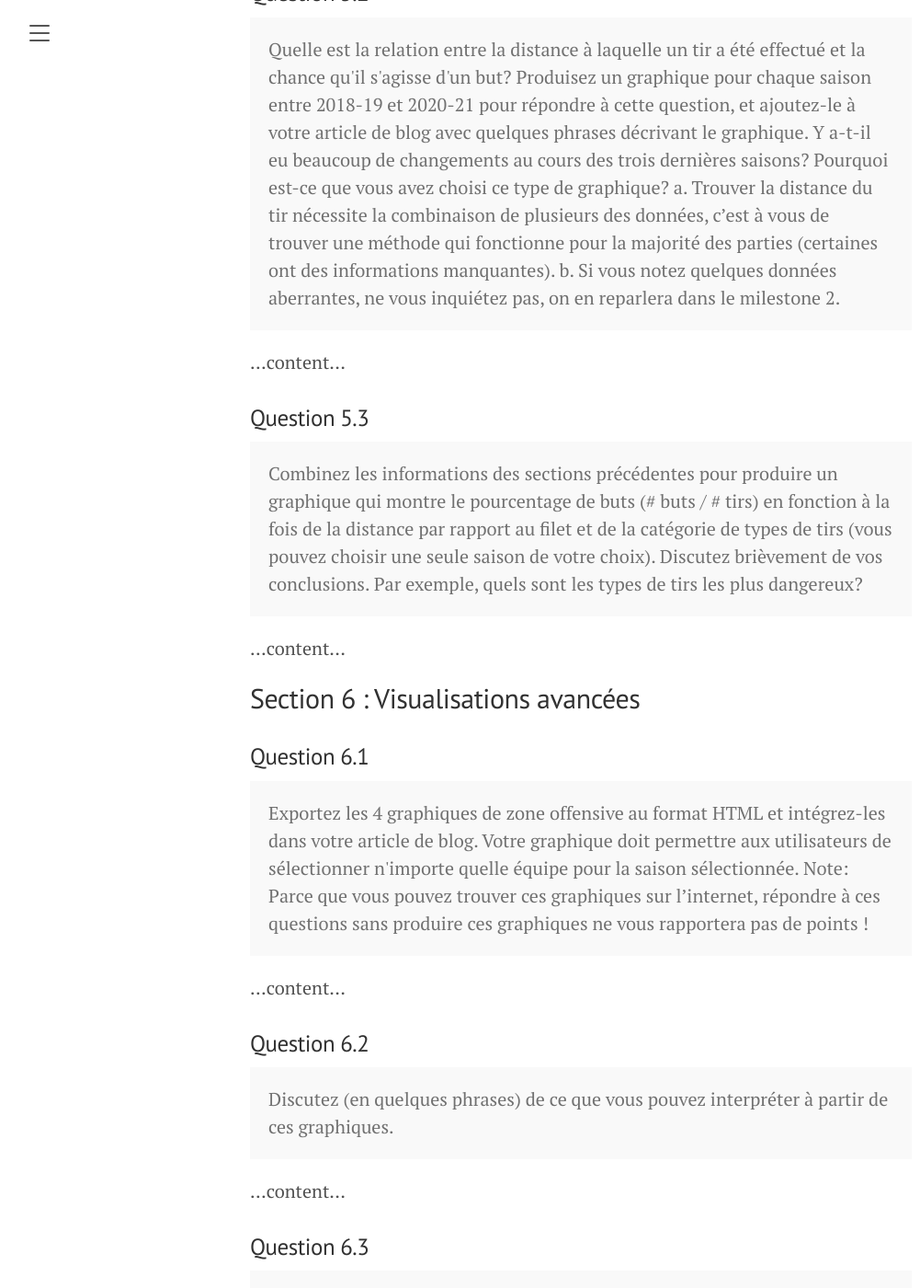
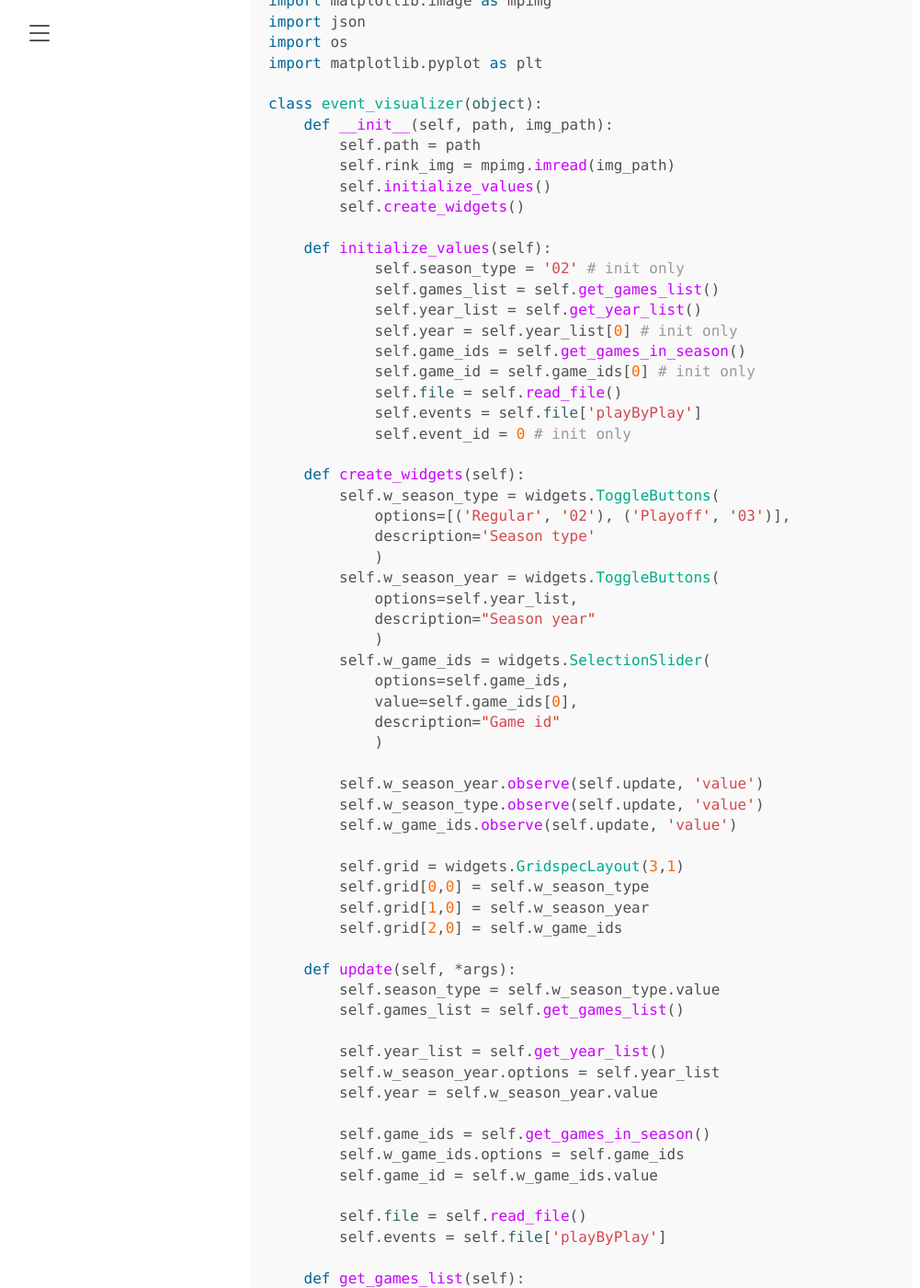
Before and after one commit to nova-explorer/IFT-6758_blogpost, a Jekyll site: the page built from _posts/2023-10-10-milestone-1.md, in a window 1280 px wide and 1400 px high, scrolled down 4359 px. Shown: the whole window at 92% size, without its empty margins (8-1009 px from the left). Built offline with Jekyll 4.4.1, drawn with Linux system fonts in a browser that asks for light colours; some of the changed text lies outside the part shown.

Commit message:
question 2

````diff
--- a/_posts/2023-10-10-milestone-1.md
+++ b/_posts/2023-10-10-milestone-1.md
@@ -74,8 +74,134 @@
     Implémentez un ipywidget qui vous permet de parcourir tous les événements, pour chaque match d'une saison donnée, avec la possibilité de changer entre la saison régulière et les séries éliminatoires. Dessinez les coordonnées de l'événement sur l'image de la patinoire fournie, similaire à l'exemple ci-dessous (vous pouvez simplement imprimer les données de l'événement lorsqu'il n'y a pas de coordonnées). Vous pouvez également imprimer toutes les informations que vous jugez utiles, telles que les métadonnées du jeu/boxscores et les résumés des événements (mais ce n'est pas obligatoire). Prenez une capture d'écran de l'outil et ajoutez-la à l’article de blog, accompagnée du code de l'outil et d'une brève description (1-2 phrases) de ce que fait votre outil. Vous n'avez pas à vous soucier de l'intégration de l'outil dans le blogpost.
 </div>
 
-...content...
+![q2_ipywidgets](/assets/Q2.png)
 
+L'outil développé permet de visualiser les différents évènements assez facilement à l'aide de ipywidget tout en naviguant les différentes parties, années et type de saisons. Sur une erreur de la visualisation, par exemple sur un début de partie ou n'importe quel évènement où les coordonnées ne sont pas disponibles, le texte en format json est montré à la place. L'outil balaye les fichiers locaux disponibles localement pour faire la liste des données à visualiser.
+
+![q2_no-event](/assets/Q2_no-event.png)
+
+```python
+import ipywidgets as widgets
+from IPython.display import display
+import matplotlib.image as mpimg
+import json
+import os
+import matplotlib.pyplot as plt
+
+class event_visualizer(object):
+    def __init__(self, path, img_path):
+        self.path = path
+        self.rink_img = mpimg.imread(img_path)
+        self.initialize_values()
+        self.create_widgets()
+
+    def initialize_values(self):
+            self.season_type = '02' # init only
+            self.games_list = self.get_games_list()
+            self.year_list = self.get_year_list()
+            self.year = self.year_list[0] # init only
+            self.game_ids = self.get_games_in_season()
+            self.game_id = self.game_ids[0] # init only
+            self.file = self.read_file()
+            self.events = self.file['playByPlay']
+            self.event_id = 0 # init only
+
+    def create_widgets(self):
+        self.w_season_type = widgets.ToggleButtons(
+            options=[('Regular', '02'), ('Playoff', '03')],
+            description='Season type'
+            )
+        self.w_season_year = widgets.ToggleButtons(
+            options=self.year_list,
+            description="Season year"
+            )
+        self.w_game_ids = widgets.SelectionSlider(
+            options=self.game_ids,
+            value=self.game_ids[0],
+            description="Game id"
+            )
+
+        self.w_season_year.observe(self.update, 'value')
+        self.w_season_type.observe(self.update, 'value')
+        self.w_game_ids.observe(self.update, 'value')
+
+        self.grid = widgets.GridspecLayout(3,1)
+        self.grid[0,0] = self.w_season_type
+        self.grid[1,0] = self.w_season_year
+        self.grid[2,0] = self.w_game_ids
+
+    def update(self, *args):
+        self.season_type = self.w_season_type.value
+        self.games_list = self.get_games_list()
+
+        self.year_list = self.get_year_list()
+        self.w_season_year.options = self.year_list
+        self.year = self.w_season_year.value
+
+        self.game_ids = self.get_games_in_season()
+        self.w_game_ids.options = self.game_ids
+        self.game_id = self.w_game_ids.value
+
+        self.file = self.read_file()
+        self.events = self.file['playByPlay']
+
+    def get_games_list(self):
+        games_list = os.listdir(self.path)
+        return [ i[5:9] + "_" + i[11:15] for i in games_list if i[9:11]==self.season_type]
+
+    def get_year_list(self):
+        year_list = list(set( [i.split("_")[0] for i in self.games_list] ))
+        year_list.sort()
+        return year_list
+
+    def get_games_in_season(self):
+        season_games = [ i.split("_")[1] for i in self.games_list if i[0:4]==self.year ]
+        season_games.sort() #should be by default but still safer
+        return season_games
+
+    def read_file(self):
+        f = open(self.path + "game_{year}{season}{id}.json".format(year=self.year,
+                                                                   season=self.season_type,
+                                                                   id=self.game_id)
+                )
+        data = json.load(f)
+        return data
+
+    def plot_event(self, event_id):
+        try :
+            x = self.events[event_id]['coordinates']['x']
+            y = self.events[event_id]['coordinates']['y']
+
+            title = self.events[event_id]['result']['description']
+            time = self.events[event_id]['about']['periodTime']
+            period = self.events[event_id]['about']['period']
+
+            fig = plt.figure()
+            ax = fig.add_axes([0,0,1,1])
+            ax.imshow(self.rink_img, extent=[100, -100, 42.5, -42.5])
+            ax.set_xlim(-100, 100)
+            ax.set_xlabel("feet")
+            ax.set_ylim(-42.5, 42.5)
+            ax.set_ylabel("feet")
+            ax.set_title("{description}\n{time} P-{period}\n".format(description=title,
+                                                                   time=time,
+                                                                   period=period)
+            )
+            ax.plot(x,y, 'ok')
+
+            plt.figtext(0.15, 0.8, self.file['home']) # positions for these are hard coded since they shouldn't change
+            plt.figtext(0.65, 0.8, self.file['away'])
+
+            plt.show()
+        except:
+            print( json.dumps(self.events[event_id], indent=4) )
+
+
+game_viz = event_visualizer("data/", "nhl_rink.png")
+display(game_viz.grid)
+
+widgets.interact(game_viz.plot_event, event_id=(0, len(game_viz.events)-1))
+```
 ## Section 4 : Nettoyer les données
 
 ### Question 4.1
````
Also changed, not shown: README.md (+1 -4 lines), assets/Q2.png (added), assets/Q2_no-event.png (added), 3 other files.
